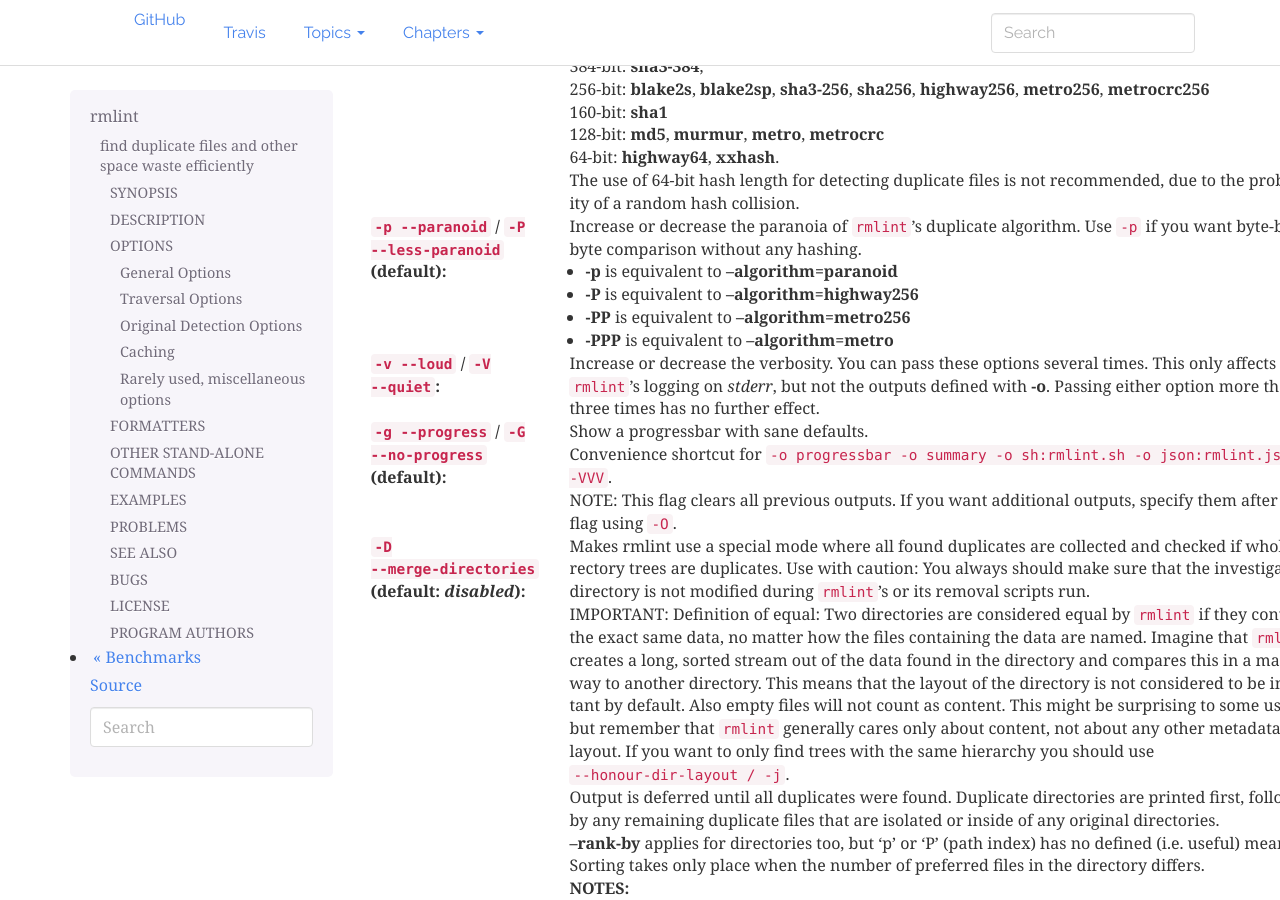
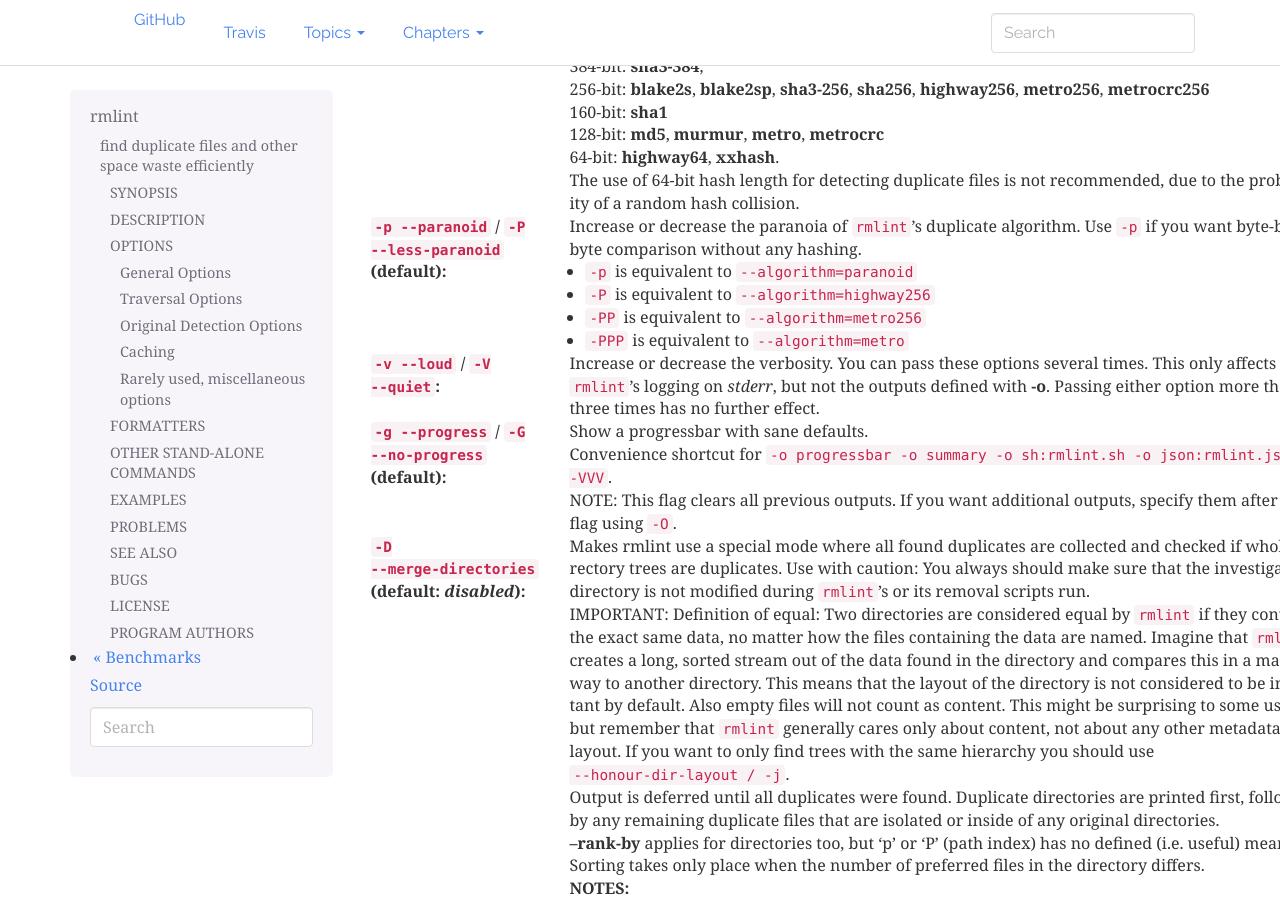
Before and after one commit to sahib/rmlint, a Sphinx documentation site: the page built from docs/rmlint.1.rst, in a window 1280 px wide and 900 px high, scrolled down 2660 px. Built offline with Sphinx 7.4.7, drawn with Linux system fonts in a browser that asks for light colours.

Commit message:
DOC: Fix formatting
Double dashes are being interpreted as em dashes

```diff
--- a/docs/rmlint.1.rst
+++ b/docs/rmlint.1.rst
@@ -190,11 +190,11 @@
     Increase or decrease the paranoia of ``rmlint``'s duplicate algorithm.
     Use ``-p`` if you want byte-by-byte comparison without any hashing.
 
-    * **-p** is equivalent to **--algorithm=paranoid**
+    * ``-p`` is equivalent to ``--algorithm=paranoid``
 
-    * **-P** is equivalent to **--algorithm=highway256**
-    * **-PP** is equivalent to **--algorithm=metro256**
-    * **-PPP** is equivalent to **--algorithm=metro**
+    * ``-P`` is equivalent to ``--algorithm=highway256``
+    * ``-PP`` is equivalent to ``--algorithm=metro256``
+    * ``-PPP`` is equivalent to ``--algorithm=metro``
 
 :``-v --loud`` / ``-V --quiet``:
 
```
